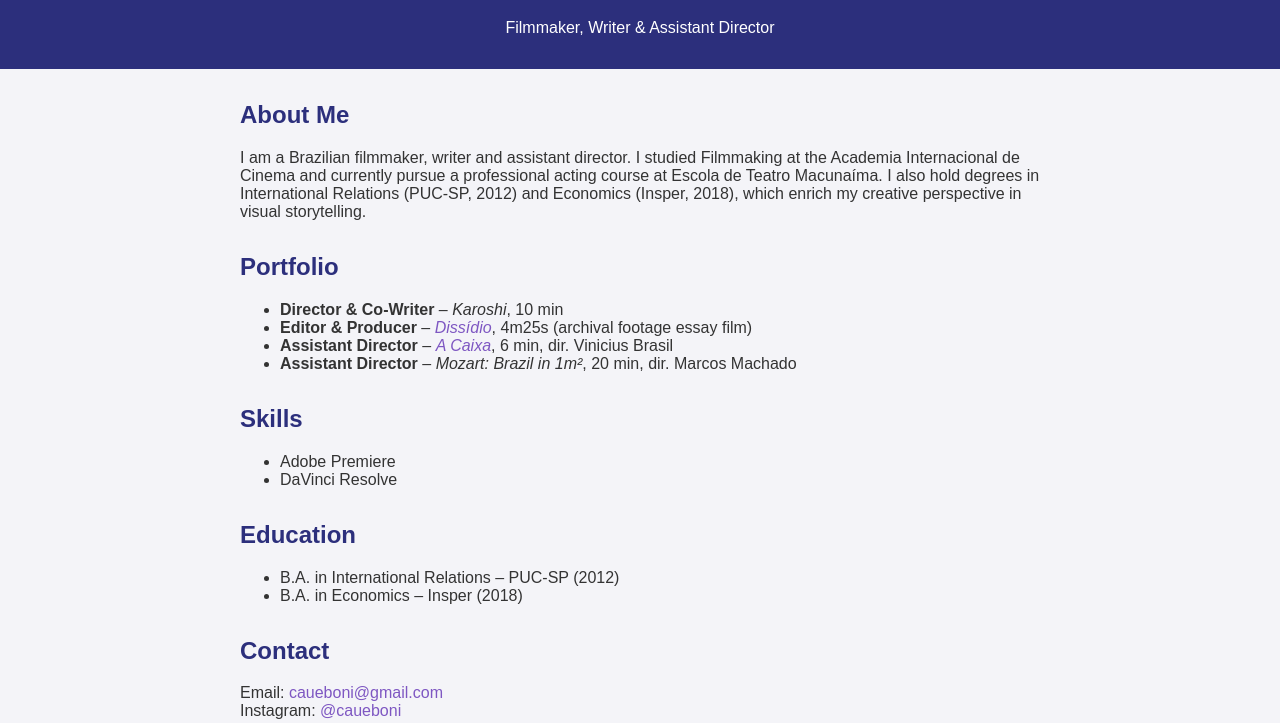
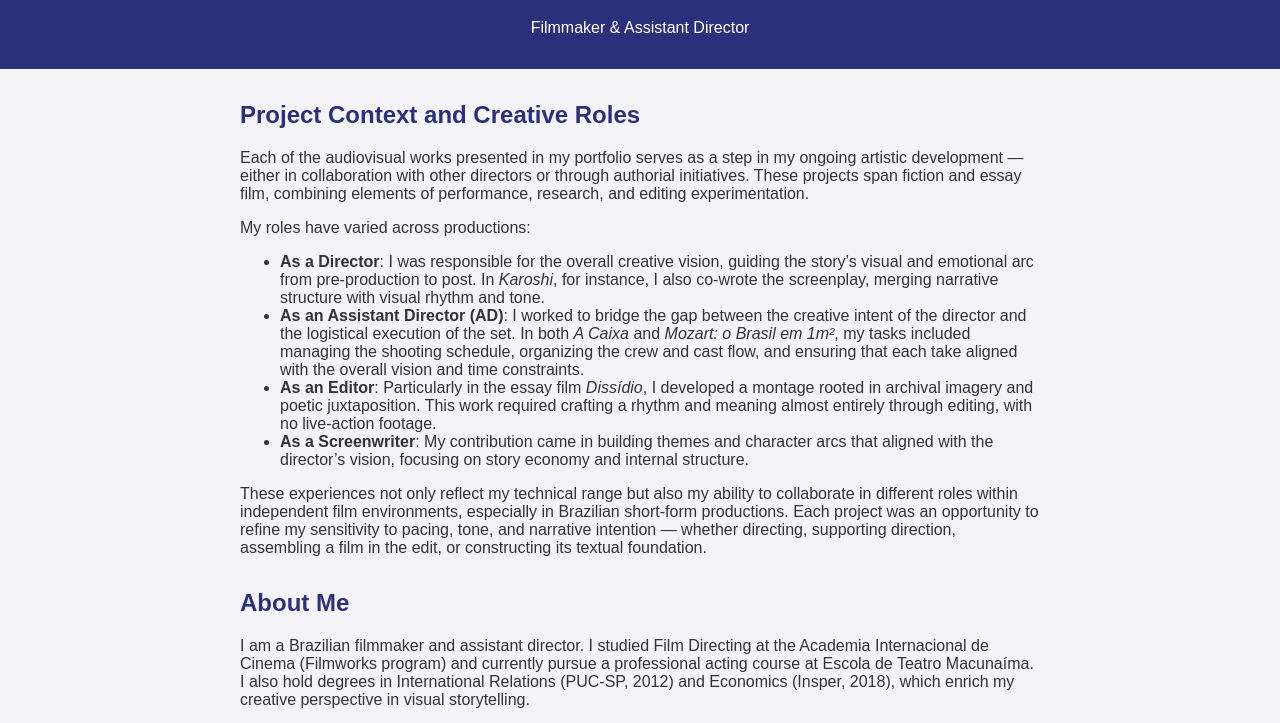
Before and after one commit to caueboni/My-Portfolio, a plain HTML site: page index.html in a window 1280 px wide. Shown: the part 77-800 px from the top of the page. Drawn offline with Linux system fonts and the light colour scheme.

Commit message:
index.html

```diff
--- a/index.html
+++ b/index.html
@@ -41,22 +41,34 @@
 <body>
   <header>
     <h1>Cauê Pinheiro Boni</h1>
-    <p>Filmmaker, Writer & Assistant Director</p>
+    <p>Filmmaker & Assistant Director</p>
   </header>
 
   <main>
     <section class="section">
+      <h2>Project Context and Creative Roles</h2>
+      <p>Each of the audiovisual works presented in my portfolio serves as a step in my ongoing artistic development — either in collaboration with other directors or through authorial initiatives. These projects span fiction and essay film, combining elements of performance, research, and editing experimentation.</p>
+      <p>My roles have varied across productions:</p>
+      <ul>
+        <li><strong>As a Director</strong>: I was responsible for the overall creative vision, guiding the story’s visual and emotional arc from pre-production to post. In <em>Karoshi</em>, for instance, I also co-wrote the screenplay, merging narrative structure with visual rhythm and tone.</li>
+        <li><strong>As an Assistant Director (AD)</strong>: I worked to bridge the gap between the creative intent of the director and the logistical execution of the set. In both <em>A Caixa</em> and <em>Mozart: o Brasil em 1m²</em>, my tasks included managing the shooting schedule, organizing the crew and cast flow, and ensuring that each take aligned with the overall vision and time constraints.</li>
+        <li><strong>As an Editor</strong>: Particularly in the essay film <em>Dissídio</em>, I developed a montage rooted in archival imagery and poetic juxtaposition. This work required crafting a rhythm and meaning almost entirely through editing, with no live-action footage.</li>
+        <li><strong>As a Screenwriter</strong>: My contribution came in building themes and character arcs that aligned with the director’s vision, focusing on story economy and internal structure.</li>
+      </ul>
+      <p>These experiences not only reflect my technical range but also my ability to collaborate in different roles within independent film environments, especially in Brazilian short-form productions. Each project was an opportunity to refine my sensitivity to pacing, tone, and narrative intention — whether directing, supporting direction, assembling a film in the edit, or constructing its textual foundation.</p>
+    </section>
+    <section class="section">
       <h2>About Me</h2>
-      <p>I am a Brazilian filmmaker, writer and assistant director. I studied Filmmaking at the Academia Internacional de Cinema and currently pursue a professional acting course at Escola de Teatro Macunaíma. I also hold degrees in International Relations (PUC-SP, 2012) and Economics (Insper, 2018), which enrich my creative perspective in visual storytelling.</p>
+      <p>I am a Brazilian filmmaker and assistant director. I studied Film Directing at the Academia Internacional de Cinema (Filmworks program) and currently pursue a professional acting course at Escola de Teatro Macunaíma. I also hold degrees in International Relations (PUC-SP, 2012) and Economics (Insper, 2018), which enrich my creative perspective in visual storytelling.</p>
     </section>
 
     <section class="section">
       <h2>Portfolio</h2>
       <ul>
+        <li><strong>Assistant Director</strong> – <em><a href="https://youtu.be/TerdZgKvLWY" target="_blank">A Caixa</a></em>, 6 min, dir. Vinicius Brasil</li>
+        <li><strong>Assistant Director</strong> – <em>Mozart: Brazil in 1m²</em>, 20 min, dir. Marcos Machado</li>
         <li><strong>Director & Co-Writer</strong> – <em>Karoshi</em>, 10 min</li>
         <li><strong>Editor & Producer</strong> – <em><a href="https://youtu.be/CH1B3Ul9HqI" target="_blank">Dissídio</a></em>, 4m25s (archival footage essay film)</li>
-          <li><strong>Assistant Director</strong> – <em><a href="https://youtu.be/TerdZgKvLWY" target="_blank">A Caixa</a></em>, 6 min, dir. Vinicius Brasil</li>
-        <li><strong>Assistant Director</strong> – <em>Mozart: Brazil in 1m²</em>, 20 min, dir. Marcos Machado</li>
       </ul>
     </section>
 
```
